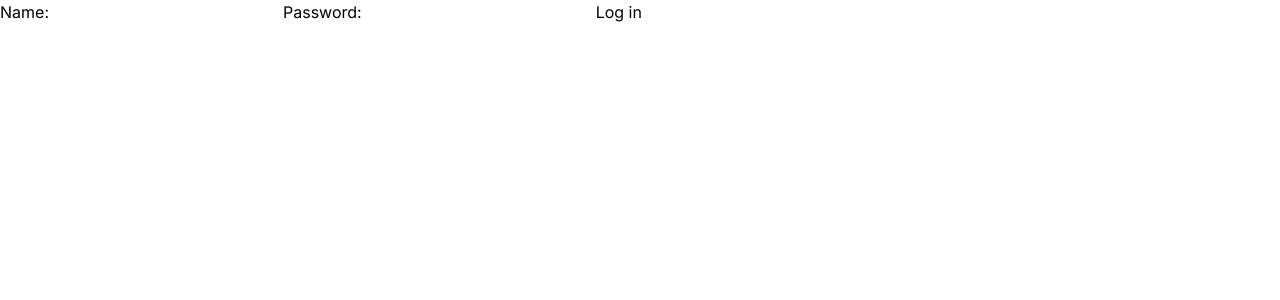
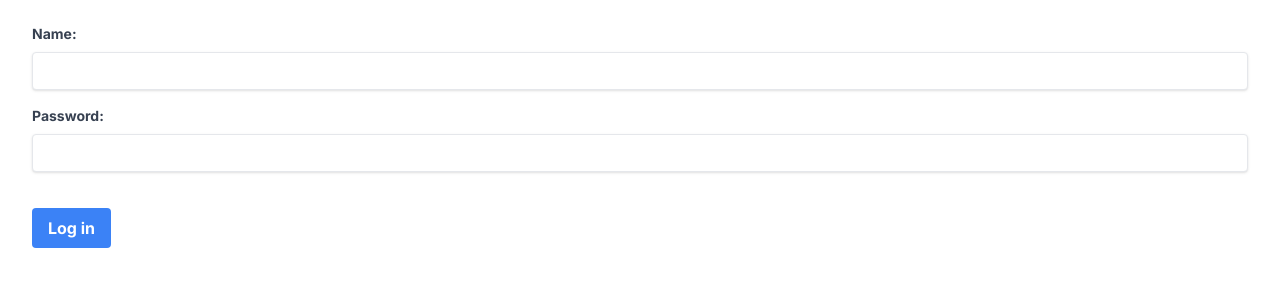
Before and after one commit to akito-10/lesson-next-server-actions, a Next.js app: page / in a window 1280 px wide. Shown: the top 300 px of the page. Built offline with nearby package versions, Linux system fonts and the light colour scheme.

Commit message:
それっぽいデザインの追加

```diff
--- a/src/app/page.tsx
+++ b/src/app/page.tsx
@@ -1,4 +1,4 @@
-import LoginForm from "@/components/LoginForm/LoginForm";
+import { LoginForm } from "@/components/LoginForm/LoginForm";
 
 export default function Home() {
   return (
--- a/src/components/LoginForm/LoginForm.tsx
+++ b/src/components/LoginForm/LoginForm.tsx
@@ -2,18 +2,45 @@
 
 import { login } from "./actions";
 
-export default function LoginForm() {
+export const LoginForm = () => {
   return (
-    <form action={login}>
-      <label>
-        Name:
-        <input type="text" name="name" required />
-      </label>
-      <label>
-        Password:
-        <input type="password" name="password" required />
-      </label>
-      <button type="submit">Log in</button>
+    <form action={login} className="bg-white px-8 pt-6 pb-8 mb-4">
+      <div className="mb-4">
+        <label
+          className="block text-gray-700 text-sm font-bold mb-2"
+          htmlFor="username"
+        >
+          Name:
+        </label>
+        <input
+          className="shadow appearance-none border rounded w-full py-2 px-3 text-gray-700 leading-tight focus:outline-none focus:shadow-outline"
+          type="text"
+          name="name"
+          required
+        />
+      </div>
+      <div className="mb-6">
+        <label
+          className="block text-gray-700 text-sm font-bold mb-2"
+          htmlFor="password"
+        >
+          Password:
+        </label>
+        <input
+          className="shadow appearance-none border rounded w-full py-2 px-3 text-gray-700 mb-3 leading-tight focus:outline-none focus:shadow-outline"
+          type="password"
+          name="password"
+          required
+        />
+      </div>
+      <div className="flex items-center justify-between">
+        <button
+          className="bg-blue-500 hover:bg-blue-700 text-white font-bold py-2 px-4 rounded focus:outline-none focus:shadow-outline"
+          type="submit"
+        >
+          Log in
+        </button>
+      </div>
     </form>
   );
-}
+};
```
